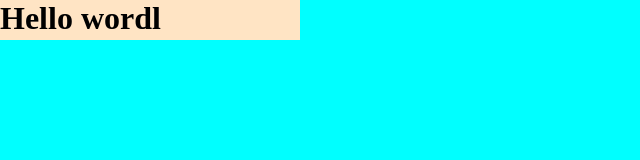
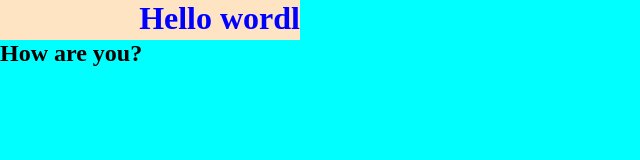
Before and after one commit to Pr-ElTech/GITPRACTICE1, a website: page index.html in a window 1280 px wide. Shown: the whole page, without its empty margins (0-640 px from the left). Drawn offline with Linux system fonts and the light colour scheme.

Commit message:
add how are you on html

```diff
--- a/index.css
+++ b/index.css
@@ -12,4 +12,7 @@ h1{
     width: 300px;
     height: 40px;
     background-color: bisque;
+    justify-content: end;
+    display: flex;
+    color: blue;
 }
--- a/index.html
+++ b/index.html
@@ -9,6 +9,7 @@
 <body>
     <header>
         <h1>Hello wordl</h1>
+    <h2>How are you?</h2>
     </header>
 
 </body>
```
